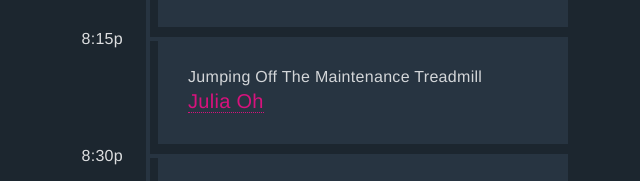
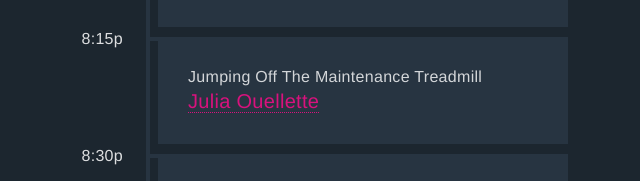
Before and after one commit to corridorjs/corridorjs.github.io, a website: page index.html in a window 1280 px wide. Shown: the part 1302-1483 px from the top of the page, 322-962 px from the left. Drawn offline with Linux system fonts and the light colour scheme.

Commit message:
fix Julia's last name

```diff
--- a/index.html
+++ b/index.html
@@ -113,7 +113,7 @@
             and add a short description paragraph in the pull request.
           -->
           <small>Jumping Off The Maintenance Treadmill</small>
-          <div><a href="https://twitter.com/jooliah">Julia Oh</a></div>
+          <div><a href="https://twitter.com/jooliah">Julia Ouellette</a></div>
         </li>
         <li class="point speaker">
           <time>8:30p</time>
```
